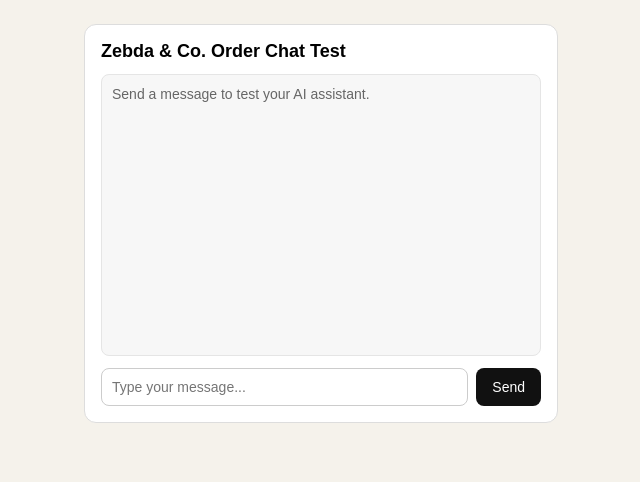
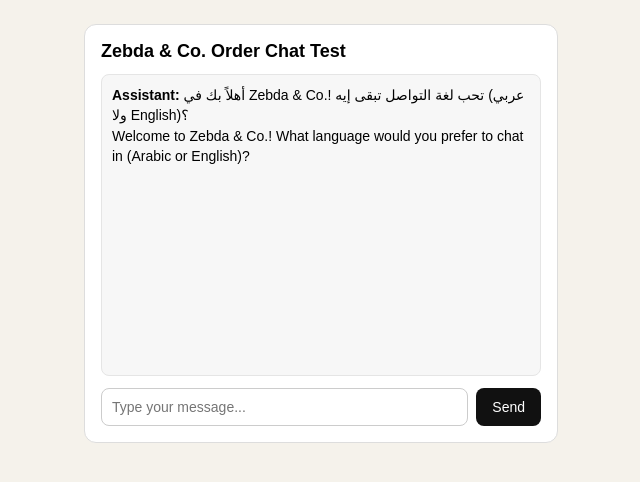
Before and after one commit to hatemshams10-alt/zebda-order, a plain HTML site: page chat-test.html in a window 1280 px wide. Shown: the whole page, without its empty margins (319-959 px from the left). Drawn offline with Linux system fonts and the light colour scheme.

Commit message:
Update chat-test.html

```diff
--- a/chat-test.html
+++ b/chat-test.html
@@ -24,7 +24,7 @@
       font-size: 18px;
     }
     #log {
-      height: 260px;
+      height: 280px;
       overflow-y: auto;
       background: #f7f7f7;
       border: 1px solid #e5e5e5;
@@ -35,7 +35,8 @@
     }
     .msg {
       margin-bottom: 10px;
-      line-height: 1.4;
+      line-height: 1.45;
+      white-space: pre-line;
     }
     form {
       display: flex;
@@ -63,7 +64,7 @@
   <div class="box">
     <h2>Zebda &amp; Co. Order Chat Test</h2>
     <div id="log">
-      <div class="msg" style="color:#666;">Send a message to test your AI assistant.</div>
+      <div class="msg"><strong>Assistant:</strong> أهلاً بك في Zebda &amp; Co.! تحب لغة التواصل تبقى إيه (عربي ولا English)؟<br/>Welcome to Zebda &amp; Co.! What language would you prefer to chat in (Arabic or English)?</div>
     </div>
     <form id="chat-form">
       <input id="chat-input" type="text" placeholder="Type your message..." required />
```
